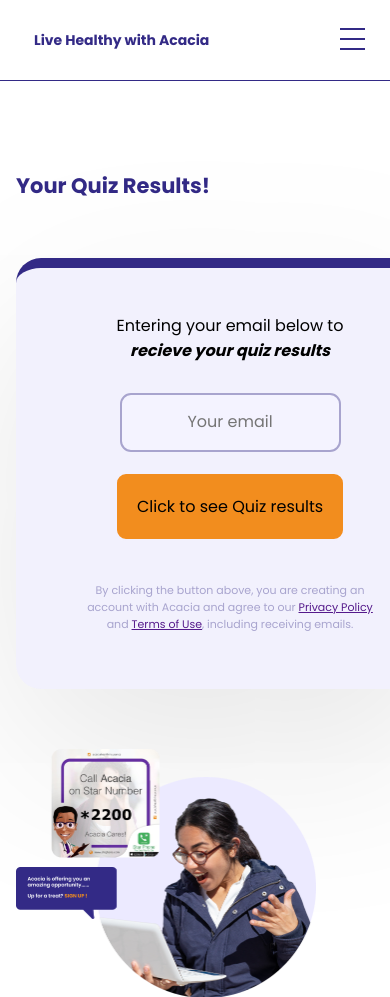
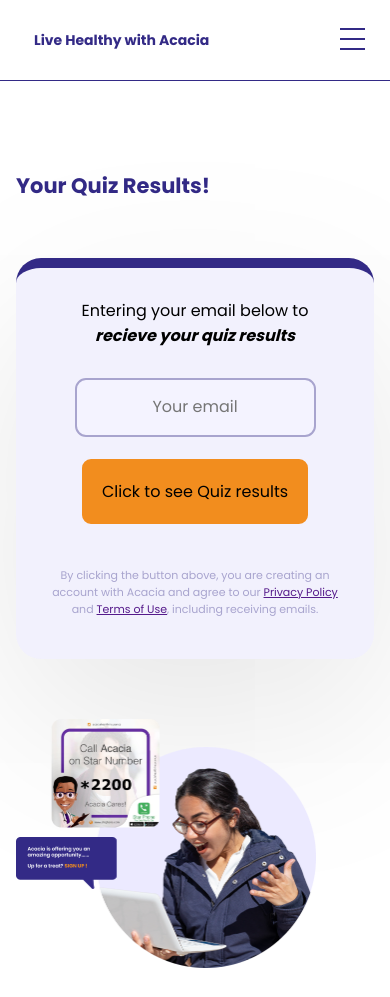
Before and after one commit to i-Blaise/AcaciaQuizApp, a PHP site: page /Results/index.html in a window 390 px wide; the page is wider, and only the part inside the window is pictured. Shown: the top 997 px of that part. After the commit the page ends 968 px from the top of that part, so only its background shows below. Run offline with PHP 8.4, Linux system fonts and the light colour scheme.

Commit message:
ACACIAQUIZAPP

```diff
--- a/Results/style.css
+++ b/Results/style.css
@@ -238,7 +238,11 @@
     }
     #results-form {
         height: auto;
-        width: 300px;
+        width: auto;
+        padding: 30px;
+    }
+    #email{
+      padding: 20px 30px;
     }
     #email, input[type="submit"] {
         width: auto;
```
